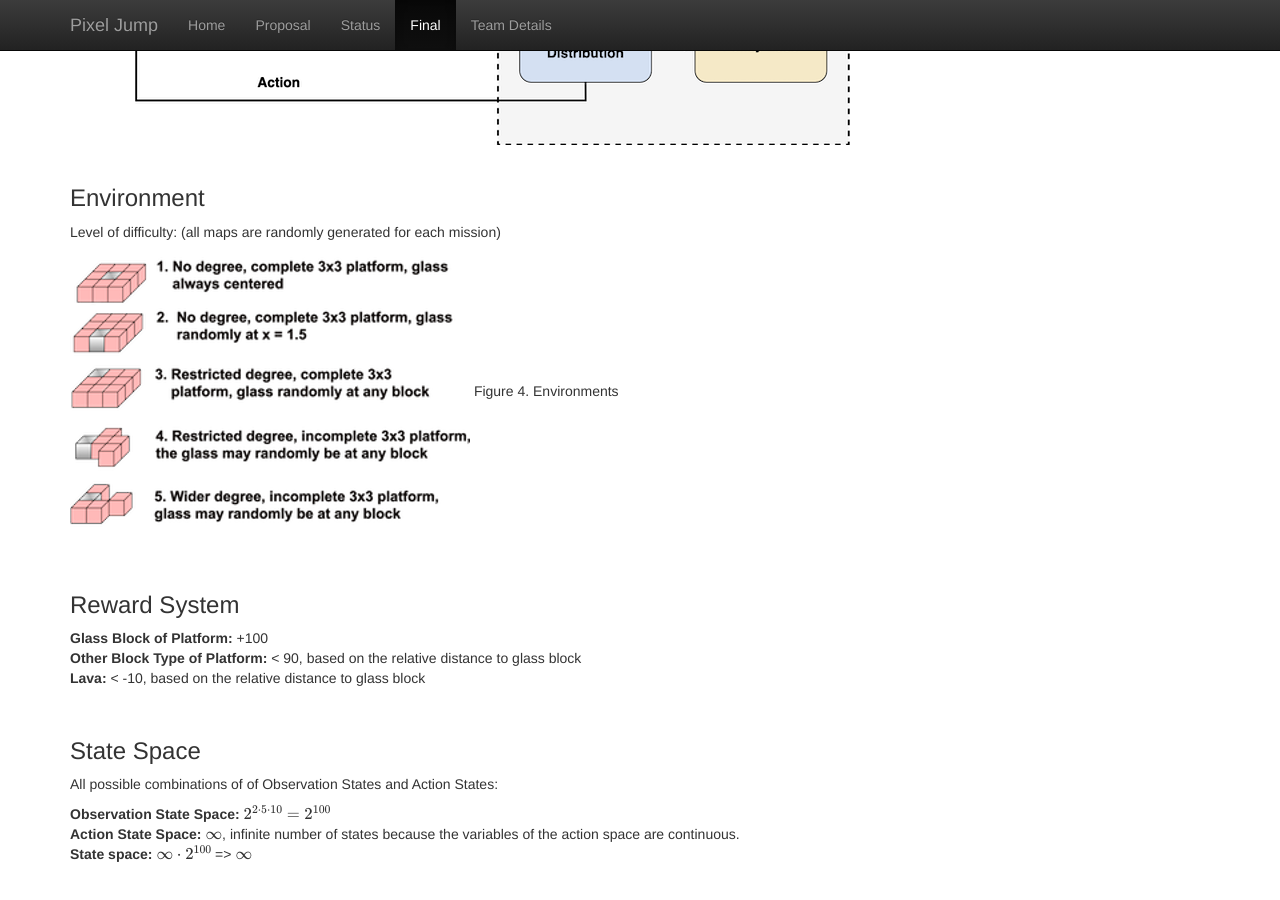
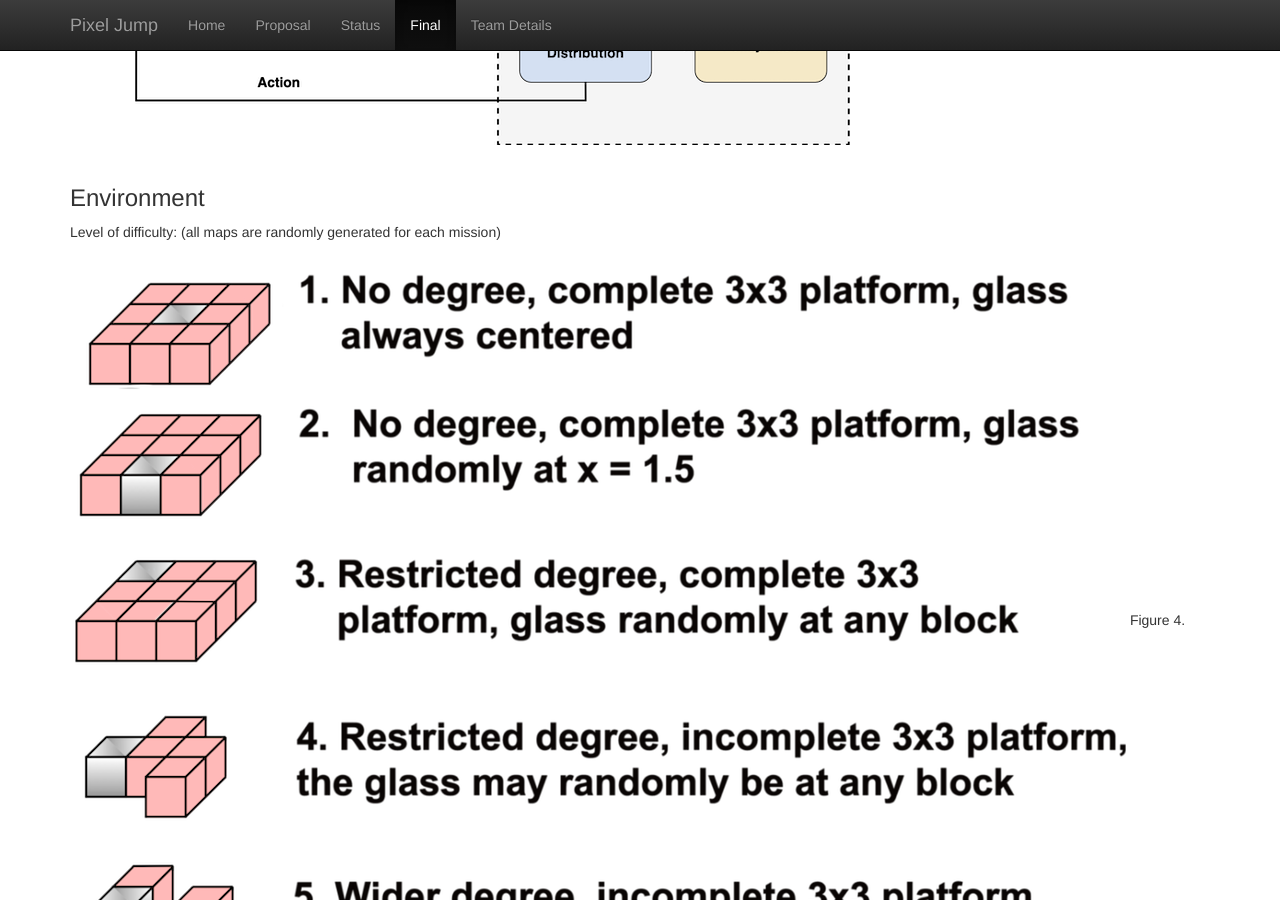
Before and after one commit to bikaylee/Jump-Jump, a Jekyll site: the page built from docs/final.md, in a window 1280 px wide and 900 px high, scrolled down 2687 px. Built offline with Jekyll 4.4.1, drawn with Linux system fonts in a browser that asks for light colours; our own code applies the rules of GitHub Pages for plain Markdown files; formulas are drawn with MathJax 3.

Commit message:
Update final.md

```diff
--- a/docs/final.md
+++ b/docs/final.md
@@ -46,7 +46,7 @@
 ### Environment
 Level of difficulty: (all maps are randomly generated for each mission) <br>
 
-<img src="image/Environments2.png"> Figure 4. Environments<br>
+<img src="image/Environments1.png"> Figure 4. Environments<br>
 <br>
 <br>
 ### Reward System
```
